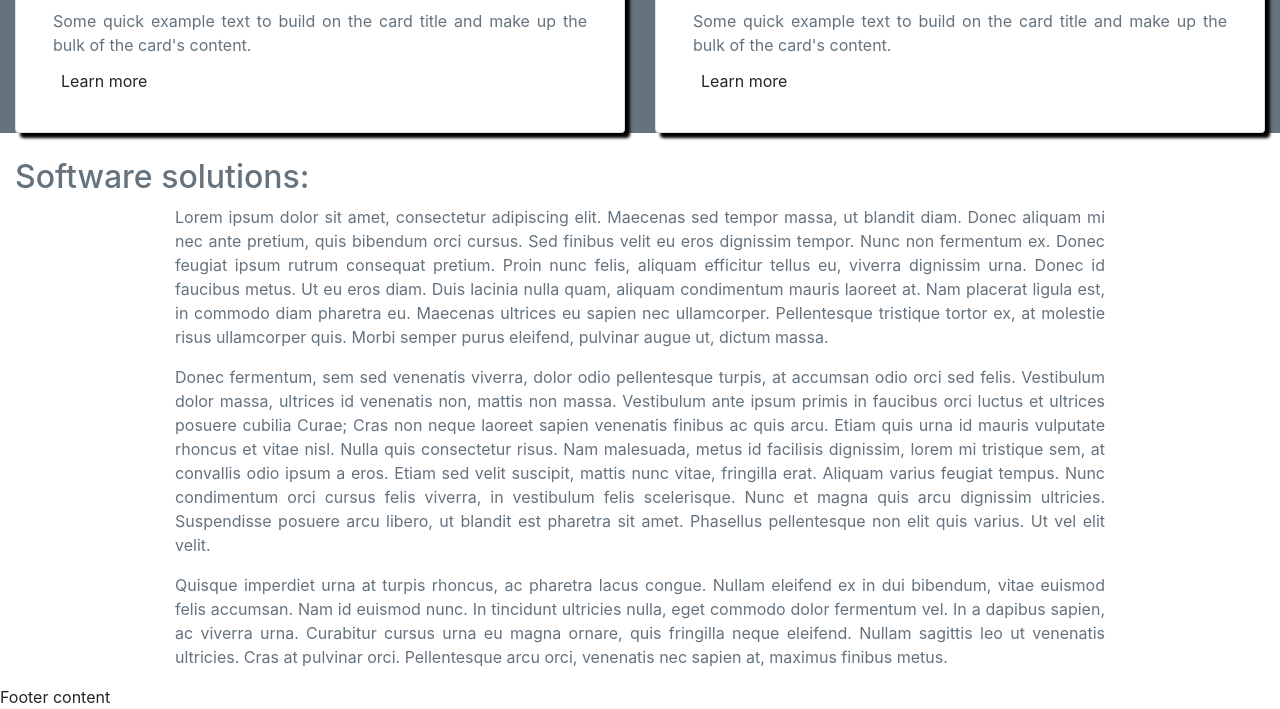
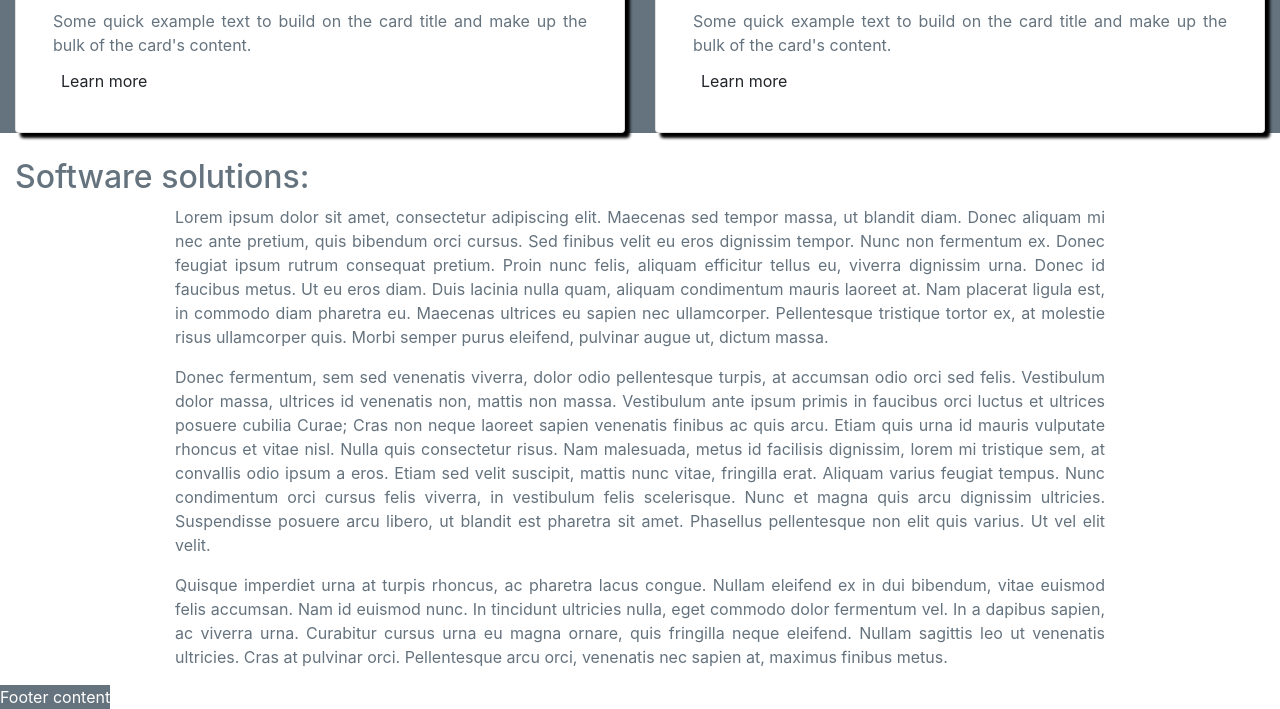
Before and after one commit to davebza/metahk-base, a plain HTML site: page index.html in a window 1280 px wide. Shown: the part 1133-1842 px from the top of the page. Drawn offline with nearby package versions, Linux system fonts and the light colour scheme.

Commit message:
Changed: Footer styling

```diff
--- a/style.css
+++ b/style.css
@@ -4,6 +4,8 @@ body{
 
 footer {
     text-align: center;
+    background-color: #65737e;
+    color: white;
 }
 p {
     margin: 10em;
```
